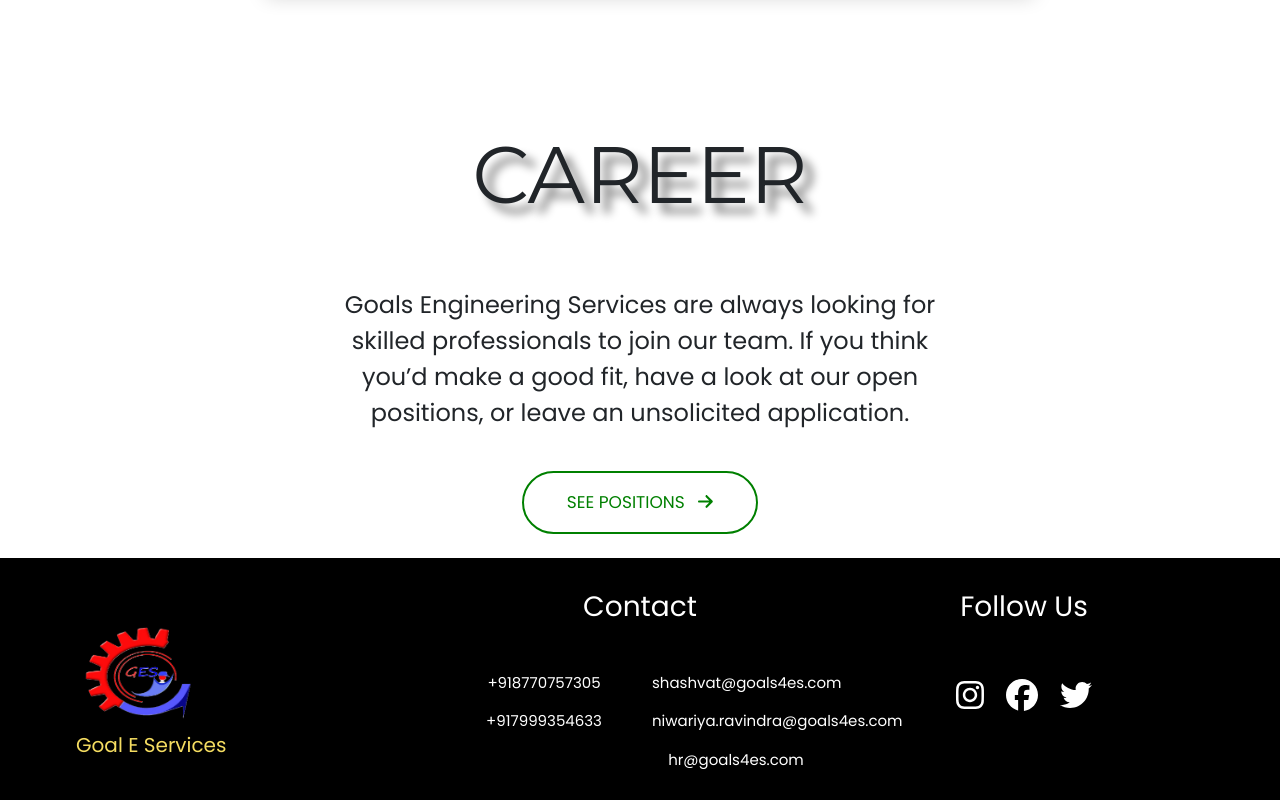
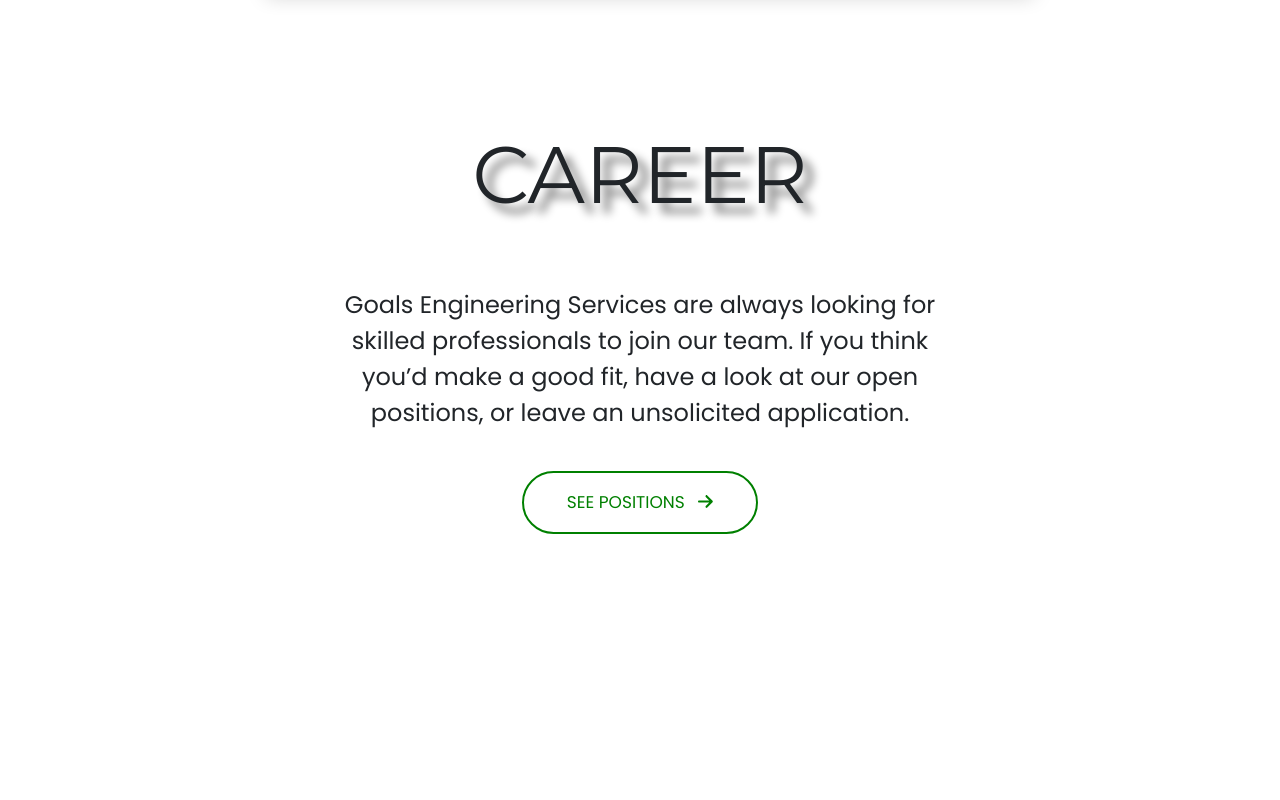
Before and after one commit to atulj10/E-Service, a React (Create React App) app: page / in a window 1280 px wide. Shown: the part 4485-5285 px from the top of the page. After the commit the page ends 5043 px from the top, so only its background shows below. Built offline with nearby package versions, Linux system fonts and the light colour scheme; a web font is replaced by a local one.

Commit message:
2nd resposive upload

```diff
--- a/src/Components/About/About.css
+++ b/src/Components/About/About.css
@@ -75,7 +75,7 @@
     padding: 0 5%;
 }
 
-@media only screen and (max-width:350px) {
+@media only screen and (max-width:400px) {
     .about-testimonial{
         padding: 5% 0;
     }
--- a/src/Components/Blog/Blog.css
+++ b/src/Components/Blog/Blog.css
@@ -47,7 +47,7 @@
     border: 2px solid black;
 }
 
-@media only screen and (max-width:350px) {
+@media only screen and (max-width:400px) {
     .blog-motto>h1{
         font-size: 2rem !important;
     }
--- a/src/Components/Career/Career.css
+++ b/src/Components/Career/Career.css
@@ -40,7 +40,7 @@
     margin: 5% 2%;
 }
 
-@media only screen and (max-width:350px) {
+@media only screen and (max-width:400px) {
     .jobs {
         padding: 0 10%;
         margin-bottom: 60px;
--- a/src/Components/Contact/Contact.css
+++ b/src/Components/Contact/Contact.css
@@ -23,7 +23,7 @@
     padding: 0 13%;
 }
 
-@media only screen and (max-width:350px) {
+@media only screen and (max-width:400px) {
 
     .label-container {
         width:100%;
--- a/src/Components/Footer/footer.css
+++ b/src/Components/Footer/footer.css
@@ -27,7 +27,7 @@
     }
 }
 
-@media only screen and (max-width:350px) {
+@media only screen and (max-width:400px) {
   .footer-container{
 
   }
--- a/src/Components/Homepage/Home.css
+++ b/src/Components/Homepage/Home.css
@@ -507,7 +507,7 @@
     }
 }
 
-@media only screen and (max-width:780px) {
+@media only screen and (max-width:400px) {
     .features {
         padding: 10%;
     }
--- a/src/Components/Layout.css
+++ b/src/Components/Layout.css
@@ -29,7 +29,7 @@
     }
 }
 
-@media only screen and (max-width:350px) {
+@media only screen and (max-width:400px) {
 
     .main {
         width: fit-content;
--- a/src/Components/Layout.js
+++ b/src/Components/Layout.js
@@ -42,7 +42,7 @@
                 {children}
             </main>
             <div className='footer'>
-                <Footer />
+                {/* <Footer /> */}
             </div>
             <ReactModal
                 isOpen={open}
--- a/src/Components/Navbar/navbar.css
+++ b/src/Components/Navbar/navbar.css
@@ -43,7 +43,7 @@
     transition: all 0.4s;
 }
 
-@media only screen and (max-width:350px) {
+@media only screen and (max-width:400px) {
     .navbar {
         justify-content: end;
         padding: 5% 10%;
--- a/src/Components/Project/Project.css
+++ b/src/Components/Project/Project.css
@@ -77,7 +77,7 @@
     top: 40px;
 }
 
-@media only screen and (max-width:350px) {
+@media only screen and (max-width:400px) {
     .companies {
         padding: 2% 0;
     }
--- a/src/Components/Services/Services.css
+++ b/src/Components/Services/Services.css
@@ -67,7 +67,7 @@
     transition: all 1s;
 }
 
-@media only screen and (max-width:350px) {
+@media only screen and (max-width:400px) {
     .serviceCard-details>h2 {
         font-size: 1rem;
     }
```
